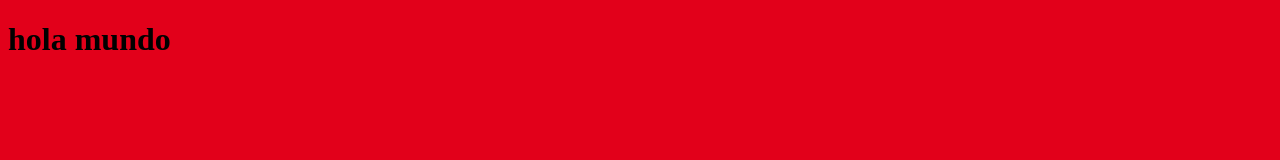
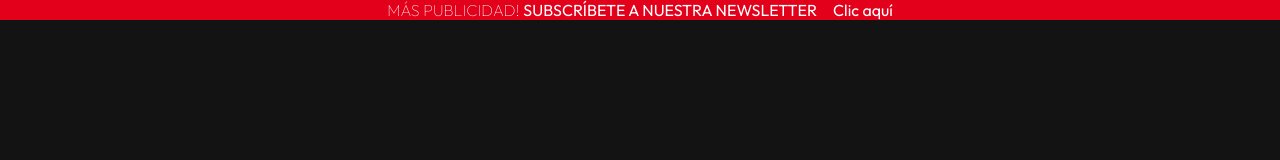
Before and after one commit to macnemoto/impacta-project, a website: page src/index.html in a window 1280 px wide. Drawn offline with Linux system fonts and the light colour scheme.

Commit message:
I start creating the hero

```diff
--- a/src/index.html
+++ b/src/index.html
@@ -1,12 +1,24 @@
 <!DOCTYPE html>
 <html lang="en">
-<head>
-    <meta charset="UTF-8">
-    <meta name="viewport" content="width=device-width, initial-scale=1.0">
+  <head>
+    <meta charset="UTF-8" />
+    <meta name="viewport" content="width=device-width, initial-scale=1.0" />
     <title>impacta-project</title>
-    <link rel="stylesheet" href="styles/output/style.css">
-</head>
-<body>
-<h1>hola mundo</h1>
-</body>
+    <link rel="preconnect" href="https://fonts.googleapis.com" />
+    <link rel="preconnect" href="https://fonts.gstatic.com" crossorigin />
+    <link
+      href="https://fonts.googleapis.com/css2?family=Outfit:wght@100..900&display=swap"
+      rel="stylesheet"
+    />
+    <link rel="stylesheet" href="styles/output/style.css" />
+  </head>
+  <body>
+    <div class="hero">
+      <p class="hero-text">
+        <span class="text-sm"> MÁS PUBLICIDAD! </span> SUBSCRÍBETE A NUESTRA
+        NEWSLETTER
+      </p>
+      <a class="click-here" href="#">Clic aquí</a>
+    </div>
+  </body>
 </html>
--- a/src/styles/style.scss
+++ b/src/styles/style.scss
@@ -1,7 +1,47 @@
 $red: #e2001a;    // Red
 $blue: #001c3a;   // Blue
 
+:root {
+    font-family: "Outfit", serif;
+    font-optical-sizing: auto;
+    font-weight: 400;
+    font-style: normal;
+    color: white;
+}
+
 
 body {
+    background-color: #131314;
+    margin: 0;
+    padding: 0;
+}
+
+p {
+    margin: 0;
+    padding: 0;
+}
+
+.hero {
     background-color: $red;
+    display: flex;
+    justify-content: center;
+    align-items: center;
+    text-align: center;
 }
+
+@media screen and (min-width: 768px) {
+    .hero-text {
+        padding-right: 1rem;
+    }
+    .hero-text :hover {
+        text-decoration: underline;
+    }
+}
+
+.click-here {
+    text-decoration: none;
+    color: white;
+}
+.text-sm {
+    font-weight: 100;
+}
```
Also changed, not shown: src/styles/output/style.css, 1 other file.
